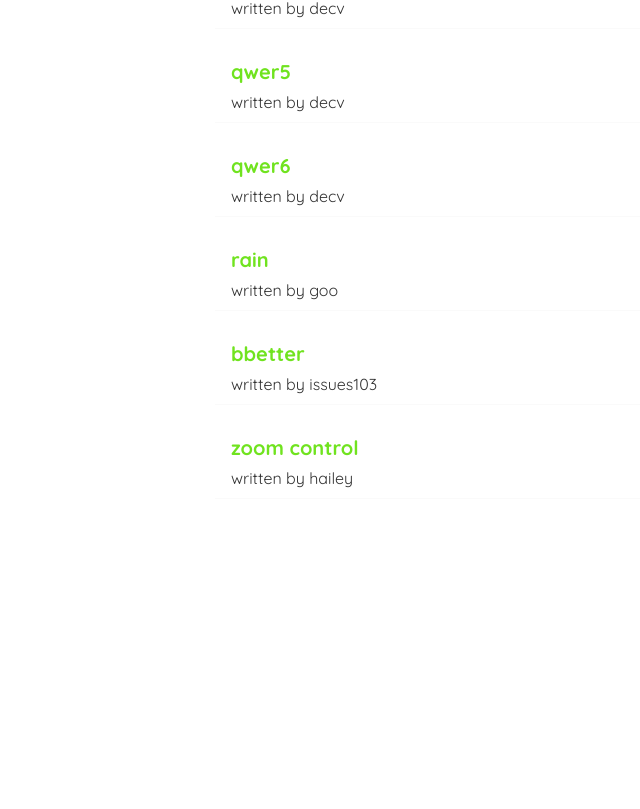
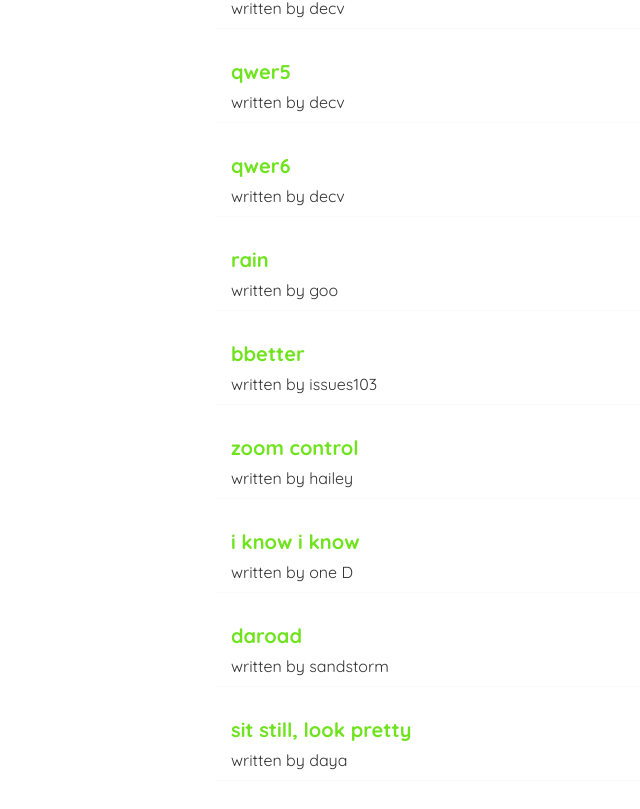
Before and after one commit to vhillyjay/GreenGrape, a React (Create React App) app: page / in a window 1280 px wide. Shown: the part 706-1515 px from the top of the page, without its empty margins (125-765 px from the left). Before the commit the page ends 1285 px from the top, so only its background shows below. Built offline with nearby package versions, Linux system fonts and the light colour scheme; data requests are answered from the project's data file.

Commit message:
redirect / history

```diff
--- a/data/db.json
+++ b/data/db.json
@@ -65,6 +65,24 @@
       "body": "the only not that sure where im gonn abe coz",
       "author": "hailey",
       "id": 11
+    },
+    {
+      "title": "i know i know",
+      "body": "everybody wants to steal my girl everybooody wants to take her heart away",
+      "author": "one D",
+      "id": 12
+    },
+    {
+      "title": "daroad",
+      "body": "why you gotta be so rude dont u know im human tooo",
+      "author": "sandstorm",
+      "id": 13
+    },
+    {
+      "title": "sit still, look pretty",
+      "body": "this queen dont need a king thats what im gonna be coz i wanna be",
+      "author": "daya",
+      "id": 14
     }
   ]
 }
--- a/src/Create.js
+++ b/src/Create.js
@@ -1,10 +1,12 @@
 import { useState } from "react";
+import { useHistory } from "react-router-dom";
 
 const Create = () => {
     const [ title, setTitle ] = useState('');
     const [ body, setBody ] = useState('');
     const [ author, setAuthor ] = useState('');
     const [ uploading, setUploading ] = useState(false);
+    const history = useHistory();
     const handleSubmit = (e) => {
         e.preventDefault(); //prevents form from refreshing
         const blogInput = { title, body, author}; //collects the current state value
@@ -17,6 +19,8 @@
         }).then(() => {
             console.log('new blog added')
             setUploading(false); //form is already submitted/added
+            // history.go(-1); //will go one step back in the history
+            history.push('/'); //will redirect to path ('/') /parameter
         });
     }
 
```
